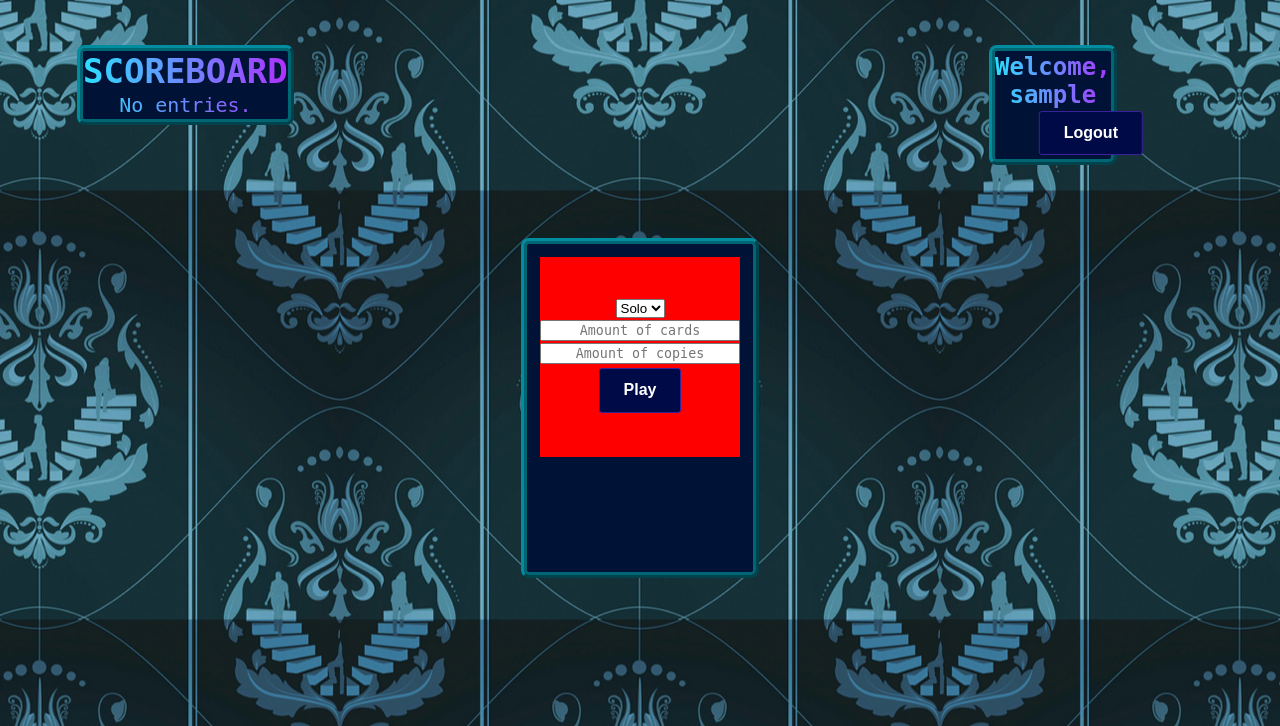
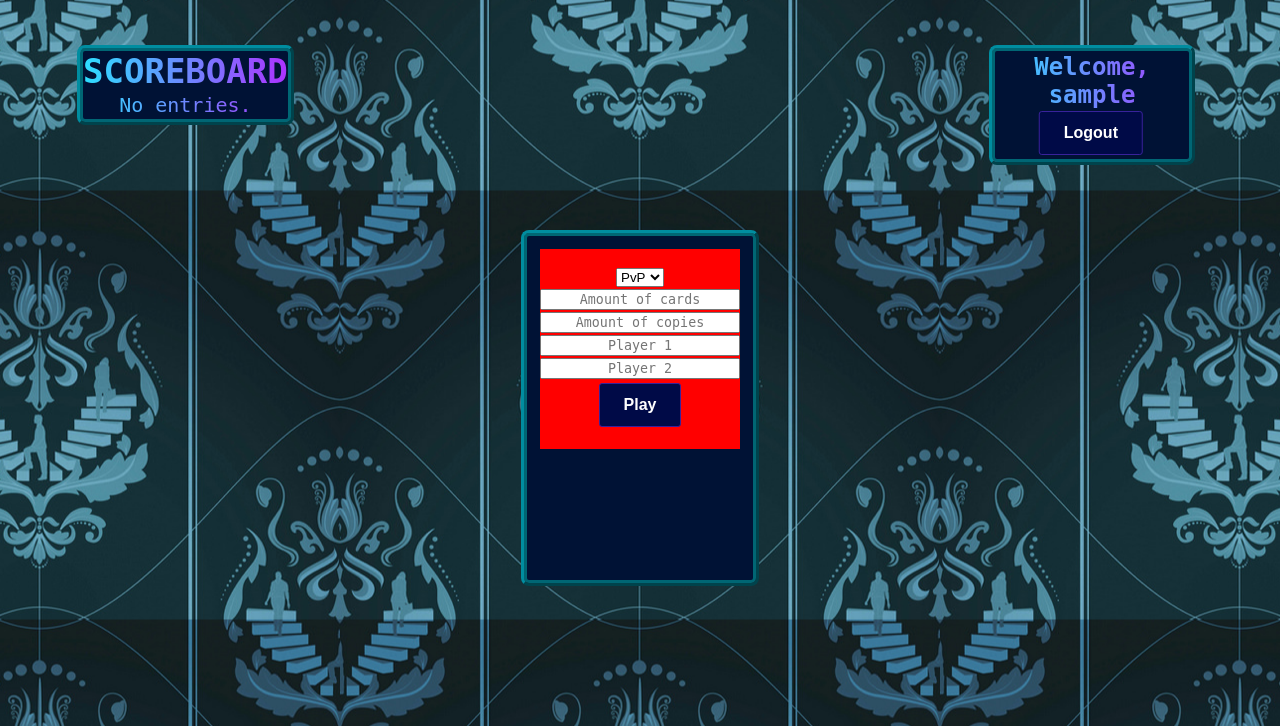
Before and after one commit to Moorky/Memory_Game, a PHP site: page / in a window 1280 px wide. Shown: the top 726 px of the page. Run offline with PHP 8.4, Linux system fonts and the light colour scheme; the visitor is signed in with stand-in values (Sample User, id 1); data that the repository does not hold is empty.

Commit message:
Implemented player names and two scores

```diff
--- a/assets/src/Board.js
+++ b/assets/src/Board.js
@@ -27,7 +27,7 @@ class Board {
      */
     createCards() {
         for (let i = 0; i < this.cardCount; i++) {
-            this.uniqueCards.push(new Card(i, this.createCardImage()));
+            this.uniqueCards.push(new Card(i, new Image().src = (this.createCardImage())));
         }
     }
 
--- a/assets/src/Game.js
+++ b/assets/src/Game.js
@@ -4,8 +4,8 @@ import Board from './Board.js'
  * Main Controller (handles board and cards with game logic)
  */
 class Game {
-    // Event variable for event handling
-    evt;
+    // Event variable for event handling (only use as a pointer for event listeners!)
+    gameEventPointer;
 
     /**
      * Creates a game instance.
@@ -13,19 +13,26 @@ class Game {
      * @param {int} cardCount how many unique cards there should be (min 2)
      * @param {int} copyCount how many copies of each unique card (min 2)
      * @param {string} mode which game mode should be played (solo, pvp, pvc)
+     * @param {string} player1 username of player 1
+     * @param {string} player2 username of player 2
      */
-    constructor(cardCount, copyCount, mode) {
+    constructor(cardCount, copyCount, mode, player1, player2) {
         // INITS
         this.board = new Board(cardCount, copyCount);
         this.grid = document.querySelector(".grid")
         this.popup = document.querySelector(".popup");
+        this.scoreBoard = [document.querySelector(".scoreBoard_1"), document.querySelector(".scoreBoard_2")];
         this.cardsID = [];
         this.cardsSelected = [];
         this.cardsWon = 0;
+        this.player = [player1, player2];
+        this.score = [0, 0];
+        this.turn = 0;
         this.mode = mode;
 
         // CLEAN UP
         this.grid.innerHTML = "";
+        this.scoreBoard.forEach((e, i) => { e.innerHTML =  this.player[i] + ": " + (this.score[i]).toString()})
 
         // GAME LOGIC
         this.startGame();
@@ -36,22 +43,7 @@ class Game {
      */
     startGame() {
         this.createBoard(this.grid, this.board.getBoardCards());
-
         this.enableCard();
-    }
-
-    /**
-     * Creates event listener for whenever a card is selected/clicked
-     */
-    enableCard() {
-        this.grid.addEventListener("click", this.evt = (e) => { this.flipCard(e) });
-    }
-
-    /**
-     * Removes event listener for whenever cards should not be selected/clicked
-     */
-    disableCard() {
-        this.grid.removeEventListener("click", this.evt);
     }
 
     /**
@@ -77,6 +69,22 @@ class Game {
     }
 
     /**
+     * Creates event listener for whenever a card is selected/clicked
+     */
+    enableCard() {
+        this.grid.addEventListener("click", this.gameEventPointer = (e) => {
+            this.flipCard(e)
+        });
+    }
+
+    /**
+     * Removes event listener for whenever cards should not be selected/clicked
+     */
+    disableCard() {
+        this.grid.removeEventListener("click", this.gameEventPointer);
+    }
+
+    /**
      * onclick functionality of each card.
      *
      * @param e is the event variable, in this case it's a single card from the card array
@@ -93,7 +101,7 @@ class Game {
 
         if (this.cardsID.length === this.board.getCopyCount()) {
             this.disableCard();
-            setTimeout(this.checkForMatch.bind(this), 800);
+            setTimeout(this.checkForMatch.bind(this), 500);
         }
     }
 
@@ -101,24 +109,23 @@ class Game {
      * Checks if selected cards (cardsSelected[]) are matching by comparing their IDs.
      */
     checkForMatch() {
-        let cards = document.querySelectorAll("img");
         let matchCount = 0;
         for (let i = 1; i < this.cardsID.length; i++) {
-            if (this.cardsSelected[i-1] === this.cardsSelected[i] && this.cardsID[i-1] !== this.cardsID[i]) {
+            if (this.cardsSelected[i - 1] === this.cardsSelected[i] && this.cardsID[i - 1] !== this.cardsID[i]) {
                 matchCount++;
             }
         }
+
         if (matchCount === this.cardsID.length - 1) {
             this.cardsWon += 1;
+            this.increaseScore();
             setTimeout(this.checkWon.bind(this), 500)
         } else {
-            for (let i = 0; i < this.cardsID.length; i++) {
-                cards[this.cardsID[i]].setAttribute("src", "assets/img/background.jpg");
-                cards[this.cardsID[i]].classList.remove("flip");
-            }
+            this.switchTurn();
+            this.unselectSelectedCards();
         }
-        this.cardsSelected = [];
-        this.cardsID = [];
+
+        this.clearSelection();
         this.enableCard();
     }
 
@@ -128,6 +135,41 @@ class Game {
     checkWon() {
         if (this.cardsWon === this.board.getBoardCards().length / this.board.getCopyCount()) {
             setTimeout(() => this.popup.style.display = "flex", 300);
+            this.disableCard();
+            delete this;
+        }
+    }
+
+    /**
+     * Calculates score after finding a match.
+     */
+    increaseScore() {
+        this.scoreBoard[this.turn].innerHTML = this.player[this.turn] + ": " + (++this.score[this.turn]).toString();
+    }
+
+    /**
+     * Switches turn value between 0 and 1 everytime the method is called.
+     */
+    switchTurn() {
+        this.turn = this.turn === 0 ? 1 : 0
+    }
+
+    /**
+     * Clears card selection after a turn
+     */
+    clearSelection() {
+        this.cardsSelected = [];
+        this.cardsID = [];
+    }
+
+    /**
+     * Turns all selected cards back, if they're not matching.
+     */
+    unselectSelectedCards() {
+        let cards = document.querySelectorAll("img");
+        for (let i = 0; i < this.cardsID.length; i++) {
+            cards[this.cardsID[i]].setAttribute("src", "assets/img/background.jpg");
+            cards[this.cardsID[i]].classList.remove("flip");
         }
     }
 }
--- a/assets/src/initGame.js
+++ b/assets/src/initGame.js
@@ -1,6 +1,8 @@
 import Game from './Game.js'
 
-let cardCount, copyCount, mode;
+let cardCount, copyCount;
+let mode;
+let player1, player2;
 
 /**
  * Creates an instance of the Memory game.
@@ -13,7 +15,8 @@ window.onload = function () {
         getData();
 
         if (checkInput()) {
-            return new Game(Number(cardCount), Number(copyCount), String(mode));
+            new Game(Number(cardCount), Number(copyCount), String(mode), String(player1), String(player2));
+            return;
         }
         return alert("Invalid input!");
     });
@@ -34,4 +37,6 @@ function getData() {
     cardCount = document.getElementById("cardCount").value;
     copyCount = document.getElementById("copyCount").value;
     mode = document.getElementById("mode").value;
+    player1 = document.getElementById("player1").value;
+    player2 = document.getElementById("player2").value;
 }
--- a/assets/src/scoreboard.php
+++ b/assets/src/scoreboard.php
@@ -2,7 +2,7 @@
 
 function getScoresFromDB () {
     // Get Userdata
-    $sql = "SELECT Username, Score FROM UserData WHERE Score IS NOT NULL ORDER BY Score ASC";
+    $sql = "SELECT Username, Score FROM UserData WHERE Score IS NOT NULL ORDER BY Score DESC";
     $result = $_SESSION['conn']->query($sql);
 
     if ($result->num_rows > 0) {
--- a/assets/style/style.css
+++ b/assets/style/style.css
@@ -112,16 +112,19 @@ h1 {
     margin: 60px auto;
 }
 
+
+
 .grid img {
     margin: 2px;
     transform-style: preserve-3d;
     transition: transform 0.5s;
     width: 100px;
     height: 150px;
+    transform: rotateY(180deg);
 }
 
 .grid img.flip {
-    transform: rotateY(180deg);
+    transform: rotateY(0);
 }
 
 .popup {
--- a/index.php
+++ b/index.php
@@ -28,7 +28,7 @@ include 'assets/src/scoreboard.php';
 
 <!-- TOP RIGHT BOX (LOGIN) -->
 <div class="topright-screen">
-    <div class="mainFrame">
+    <div class="mainFrame" style="min-width: 200px">
         <!-- SIGNUP AND LOGIN -->
         <div class="fancyText1">
             <?php
@@ -93,8 +93,7 @@ include 'assets/src/scoreboard.php';
                 <!-- INPUT FIELD -->
                 <label>
                     <input type="text" name="username" placeholder="Username" class="input" style="margin-bottom: 10px"><br>
-                    <input type="password" name="password" placeholder="Password" class="input"
-                           style="margin-bottom: 10px"><br>
+                    <input type="password" name="password" placeholder="Password" class="input" style="margin-bottom: 10px"><br>
                 </label>
 
                 <!-- SUBMIT BUTTON -->
@@ -127,13 +126,15 @@ include 'assets/src/scoreboard.php';
             <label>
 
                 <select id="mode">
-                    <option value="solo">Solo</option>
                     <option value="pvp">PvP</option>
                     <option value="pvc">PvC</option>
                 </select>
 
                 <input type="text" id="cardCount" placeholder="Amount of cards" class="input">
                 <input type="text" id="copyCount" placeholder="Amount of copies" class="input">
+
+                <input type="text" id="player1" placeholder="Player 1" class="input">
+                <input type="text" id="player2" placeholder="Player 2" class="input">
 
             </label>
 
@@ -142,7 +143,8 @@ include 'assets/src/scoreboard.php';
 
         <!-- DATA -->
         <div class="data">
-
+            <div class="fancyText2"><span class="scoreBoard_1"></span></div>
+            <div class="fancyText2"><span class="scoreBoard_2"></span></div>
         </div>
 
         <!-- CARD BOARD -->
```
